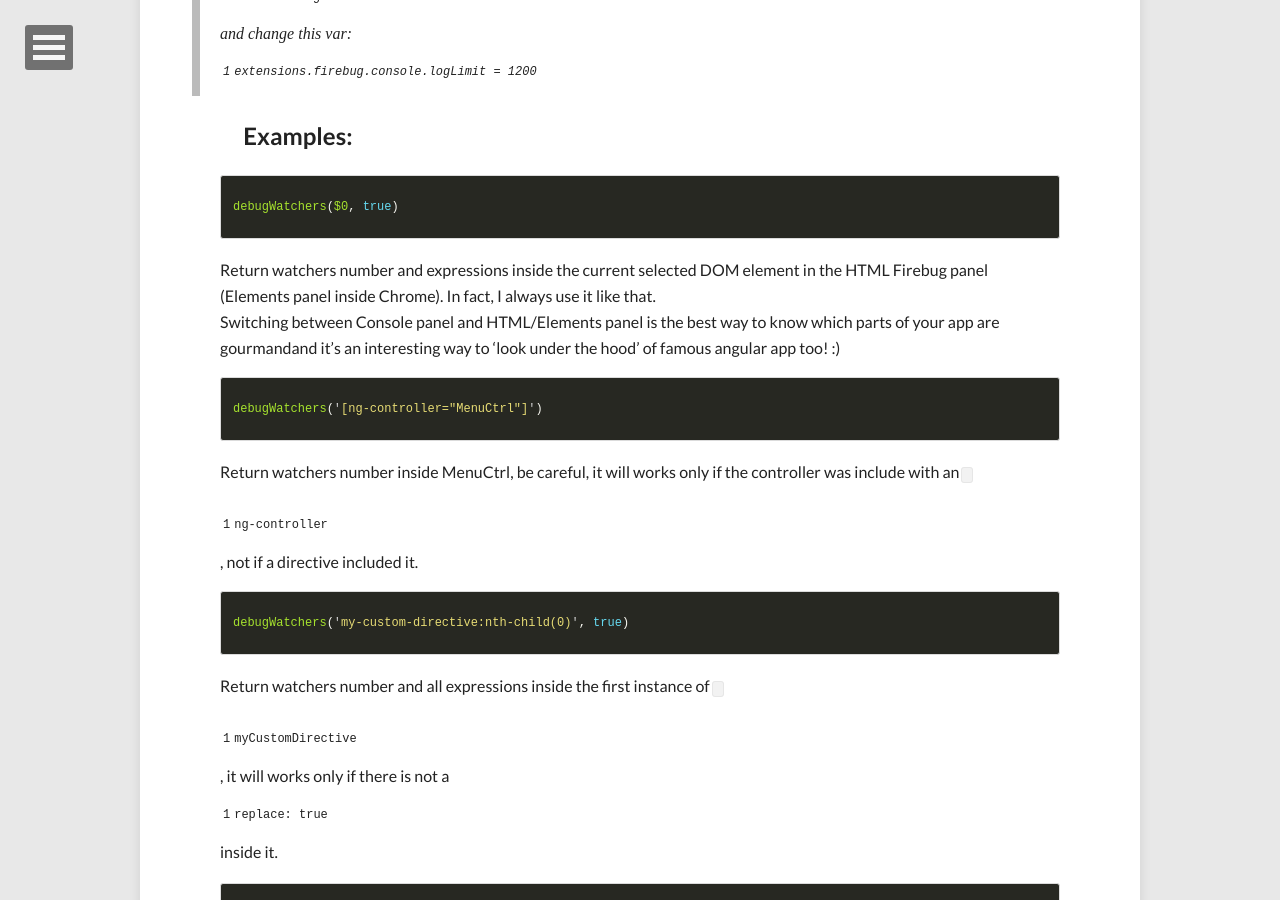
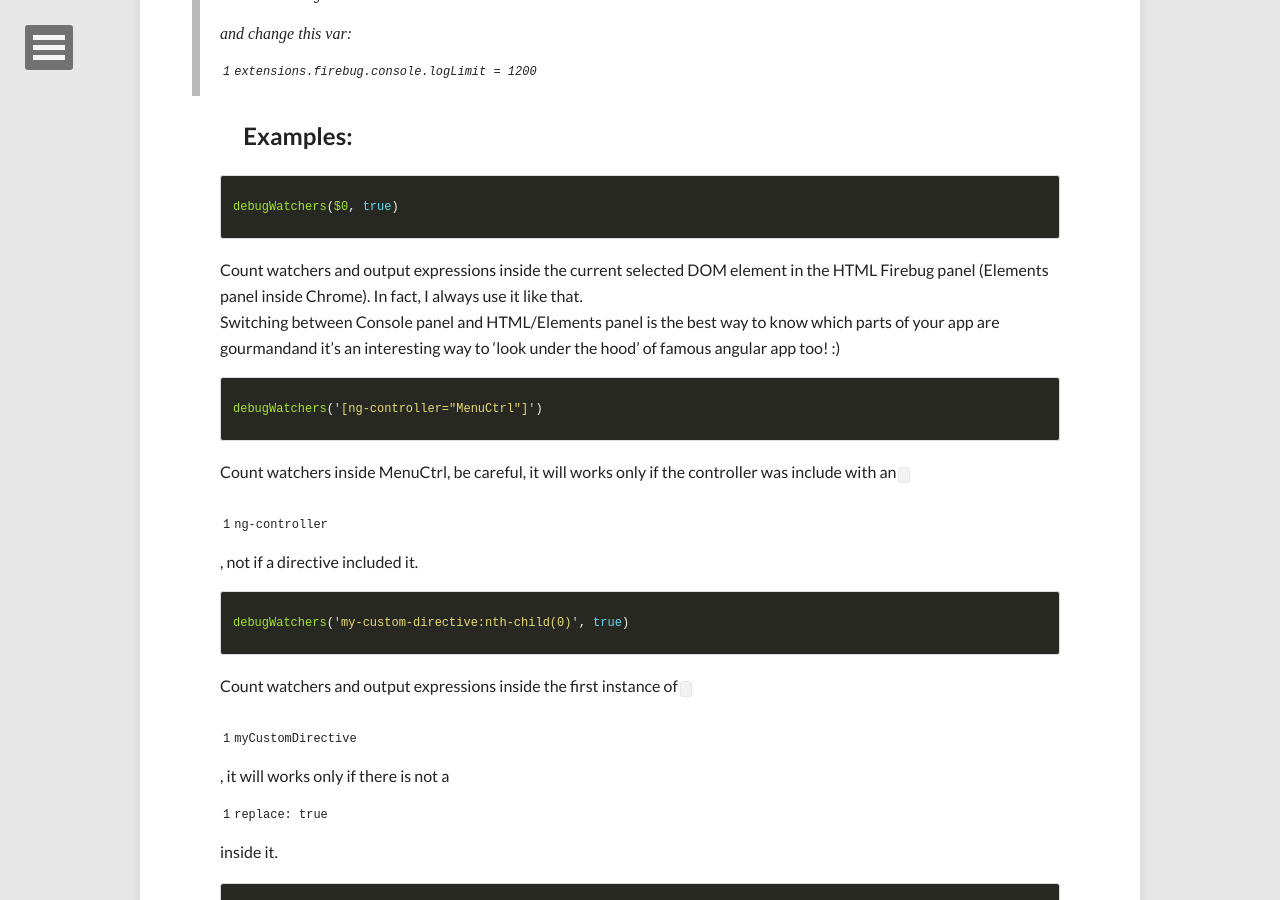
Before and after one commit to bertrandg/bertrandg.github.io, a Jekyll site: the page built from _posts/2014-06-09-angularjs-degug-watchers.md, in a window 1280 px wide and 900 px high, scrolled down 1463 px. Built offline with Jekyll 4.4.1, drawn with Linux system fonts in a browser that asks for light colours; nearby versions of some CDN libraries; comment, search, counter and statistics services are not loaded.

Commit message:
Update 2014-06-09-angularjs-degug-watchers.md

```diff
--- a/_posts/2014-06-09-angularjs-degug-watchers.md
+++ b/_posts/2014-06-09-angularjs-degug-watchers.md
@@ -44,20 +44,20 @@ debugWatchers(selector, showExp)
 debugWatchers($0, true)
 {% endhighlight %}
 
-Return watchers number and expressions inside the current selected DOM element in the HTML Firebug panel (Elements panel inside Chrome). In fact, I always use it like that.<br>
+Count watchers and output expressions inside the current selected DOM element in the HTML Firebug panel (Elements panel inside Chrome). In fact, I always use it like that.<br>
 Switching between Console panel and HTML/Elements panel is the best way to know which parts of your app are gourmandand it's an interesting way to 'look under the hood' of famous angular app too! :)
 
 {% highlight js %}
 debugWatchers('[ng-controller="MenuCtrl"]')
 {% endhighlight %}
 
-Return watchers number inside MenuCtrl, be careful, it will works only if the controller was include with an `ng-controller`, not if a directive included it.
+Count watchers inside MenuCtrl, be careful, it will works only if the controller was include with an `ng-controller`, not if a directive included it.
 
 {% highlight js %}
 debugWatchers('my-custom-directive:nth-child(0)', true)
 {% endhighlight %}
 
-Return watchers number and all expressions inside the first instance of `myCustomDirective`, it will works only if there is not a `replace: true` inside it.
+Count watchers and output expressions inside the first instance of `myCustomDirective`, it will works only if there is not a `replace: true` inside it.
 
 {% highlight js %}
 debugWatchers('html body.ng-scope div#global div div.subContent div.ng-scope div#panel.ng-scope div.table-container table.ng-scope tbody tr.ng-scope:nth-child(2)', true)
```
